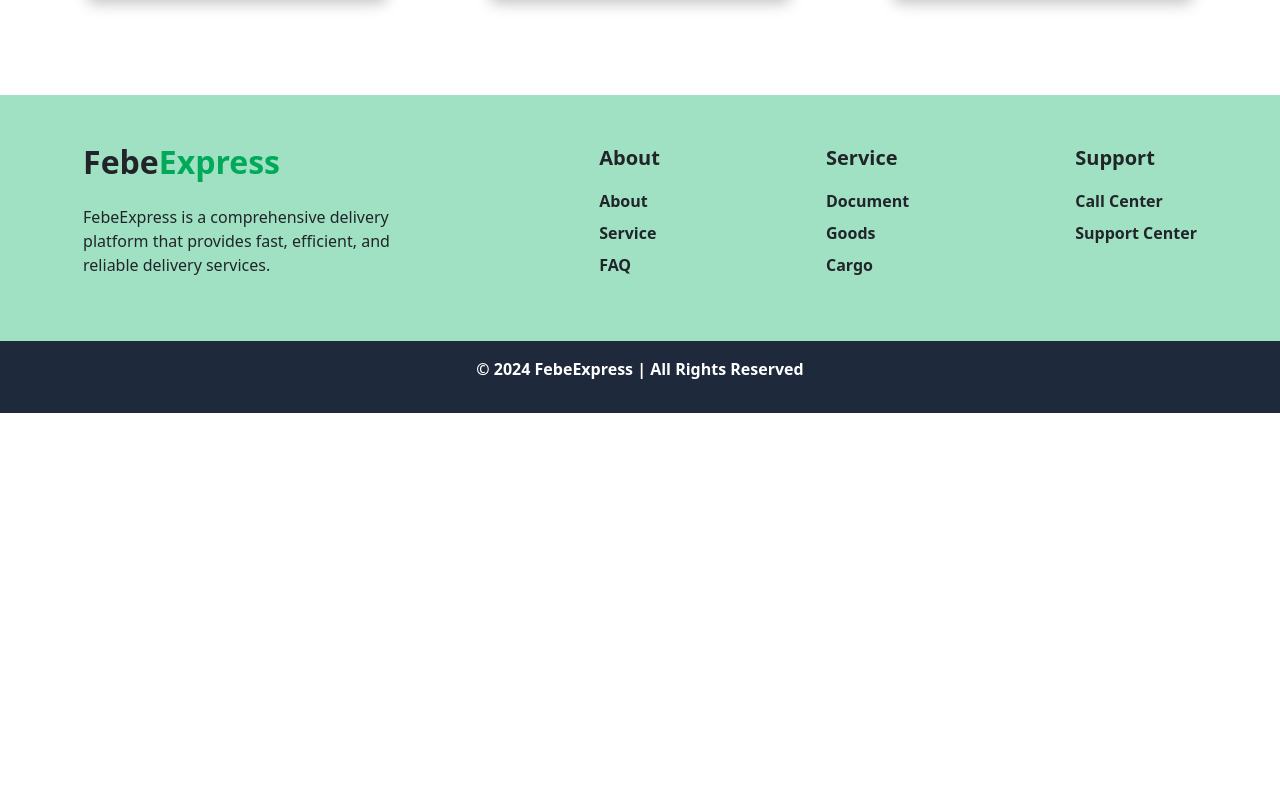
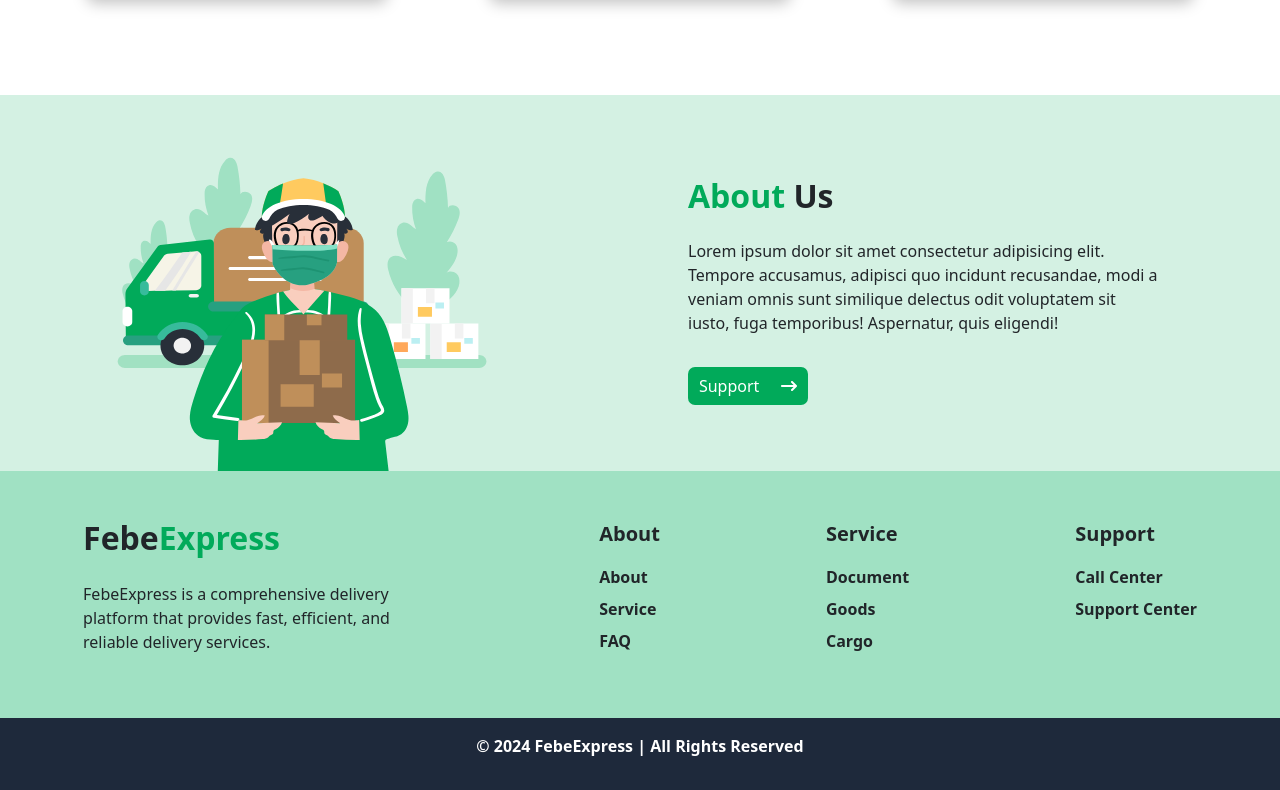
Before and after one commit to PetrusFE4/Aplikasi-Pengiriman-Barang, a React (Create React App) app: page / in a window 1280 px wide. Shown: the part 1110-1900 px from the top of the page. Before the commit the page ends 1523 px from the top, so only its background shows below. Built offline with nearby package versions, Linux system fonts and the light colour scheme.

Commit message:
membuat about section homepage

```diff
--- /dev/null
+++ b/src/assets/css/AboutSection.css
@@ -0,0 +1,27 @@
+.about{
+    background-color: rgba(1, 170, 90, 0.17);
+}
+.content-about h2 span{
+    color: #01aa5a;
+
+}
+.image-about img{
+    width: 400px;
+}
+.button-about{
+    padding: 7px 0;
+    width: 120px;
+    background-color: #01aa5a;
+    color: #fff;
+    border: none;
+    cursor: pointer;
+    border-radius: 7px;
+}
+
+@media (max-width: 810px) {
+
+  .image-about img {
+    width: 350px;
+  }
+
+}
--- /dev/null
+++ b/src/components/AboutSection.jsx
@@ -0,0 +1,36 @@
+import "bootstrap/dist/css/bootstrap.min.css";
+import "bootstrap/dist/js/bootstrap.bundle.min";
+import "../assets/css/AboutSection.css";
+import ImageAbout from "../assets/img/image-about.svg";
+import { FaArrowRightLong } from "react-icons/fa6";
+
+function AboutSection() {
+  return (
+    <section
+      className="about container-fluid ps-4 pe-4 ps-sm-5 ps-sm-5 d-flex flex-column flex-sm-row pt-3 pb-5 pb-sm-0 justify-content-between align-items-center gap-5"
+      id="about"
+    >
+      <div className="image-about ps-4 pe-4 ps-sm-1 pe-sm-1 ps-lg-5 pe-lg-5">
+        <img src={ImageAbout} alt="about" />
+      </div>
+      <div className="content-about d-flex flex-column gap-3 ps-lg-5 pe-lg-5 m-lg-5 ">
+        <h2 className="fs-2 fw-bold">
+          <span>About</span> Us
+        </h2>
+        <p>
+          Lorem ipsum dolor sit amet consectetur adipisicing elit. Tempore
+          accusamus, adipisci quo incidunt recusandae, modi a veniam omnis sunt
+          similique delectus odit voluptatem sit iusto, fuga temporibus!
+          Aspernatur, quis eligendi!
+        </p>
+        <button
+          className="button-about d-flex justify-content-around align-items-center"
+          onClick={() => (window.location.href = "/support")}
+        >
+          Support <FaArrowRightLong />
+        </button>
+      </div>
+    </section>
+  );
+}
+export default AboutSection;
--- a/src/pages/HomePage.jsx
+++ b/src/pages/HomePage.jsx
@@ -2,6 +2,7 @@ import Navbar from "../components/Navbar";
 import Footer from "../components/Footer";
 import HeroSection from "../components/HeroSection";
 import ServiceSection from "../components/ServiceSection";
+import AboutSection from "../components/AboutSection";
 
 function HomePage() {
   return (
@@ -9,6 +10,7 @@ function HomePage() {
       <Navbar />
       <HeroSection />
       <ServiceSection />
+      <AboutSection />
       <Footer />
     </div>
   );
```
Also changed, not shown: src/assets/img/image-about.svg (added).
